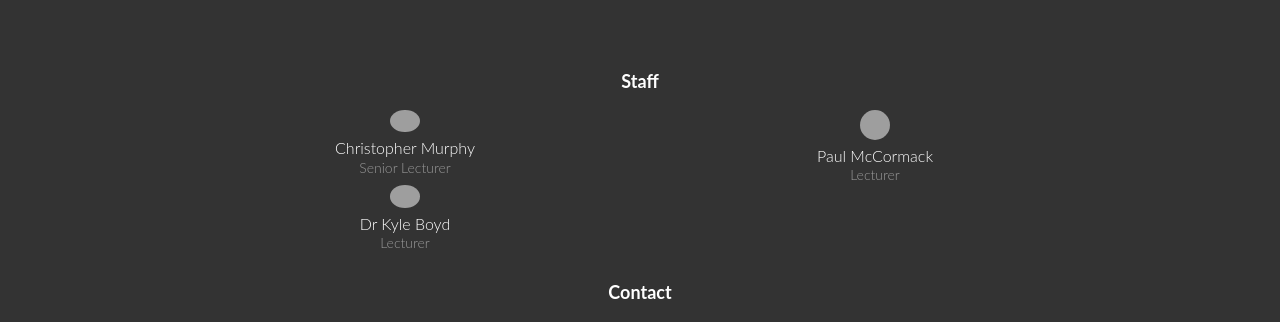
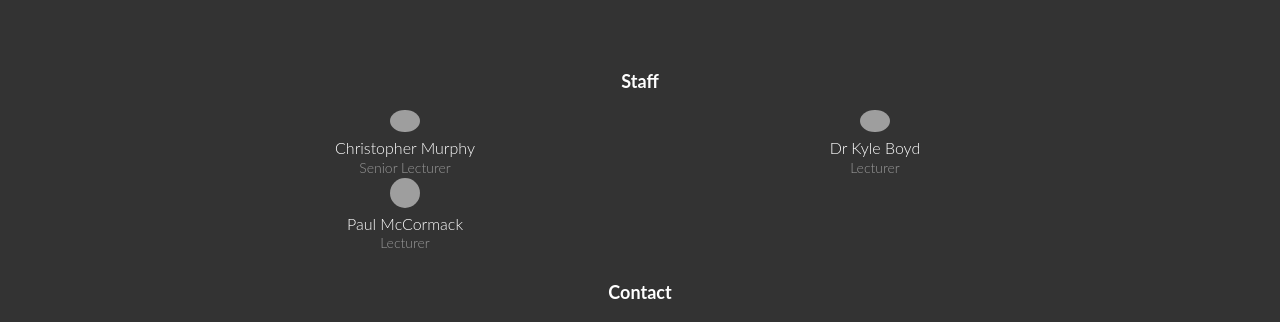
Before and after one commit to ixdbelfast/ixdbelfast.github.io, a Jekyll site: the page built from journal.html, in a window 1280 px wide and 900 px high, scrolled down 579 px. Shown: the part 405-727 px from the top of the window. Built offline with Jekyll 4.4.1, drawn with Linux system fonts in a browser that asks for light colours; grey boxes are pictures that could not be loaded.

Commit message:
move staff positioning

```diff
--- a/_includes/footer.html
+++ b/_includes/footer.html
@@ -11,16 +11,17 @@
         <a class="name" href="{{ site.authors.chris.twitter }}">{{ site.authors.chris.name }}</a>
         <span class="position">{{ site.authors.chris.position }}</span>
       </li>
+        <li>
+      <img class="avatar" src="{{ site.authors.kyle.avatar }}" alt="{{ site.authors.kyle.name }} - {{ site.authors.kyle.position }}" />
+      <a class="name" href="{{ site.authors.kyle.web }}">{{ site.authors.kyle.name }}</a>
+      <span class="position">{{ site.authors.kyle.position }}</span>
+    </li>
     <li>
       <img class="avatar" src="{{ site.authors.paul.avatar }}" alt="{{ site.authors.paul.name }} - {{ site.authors.paul.position }}" />
       <a class="name" href="{{ site.authors.paul.web }}">{{ site.authors.paul.name }}</a>
       <span class="position">{{ site.authors.paul.position }}</span>
     </li>
-    <li>
-      <img class="avatar" src="{{ site.authors.kyle.avatar }}" alt="{{ site.authors.kyle.name }} - {{ site.authors.kyle.position }}" />
-      <a class="name" href="{{ site.authors.kyle.web }}">{{ site.authors.kyle.name }}</a>
-      <span class="position">{{ site.authors.kyle.position }}</span>
-    </li>
+
   </ul>
 
   <h4>Contact</h4>
```
